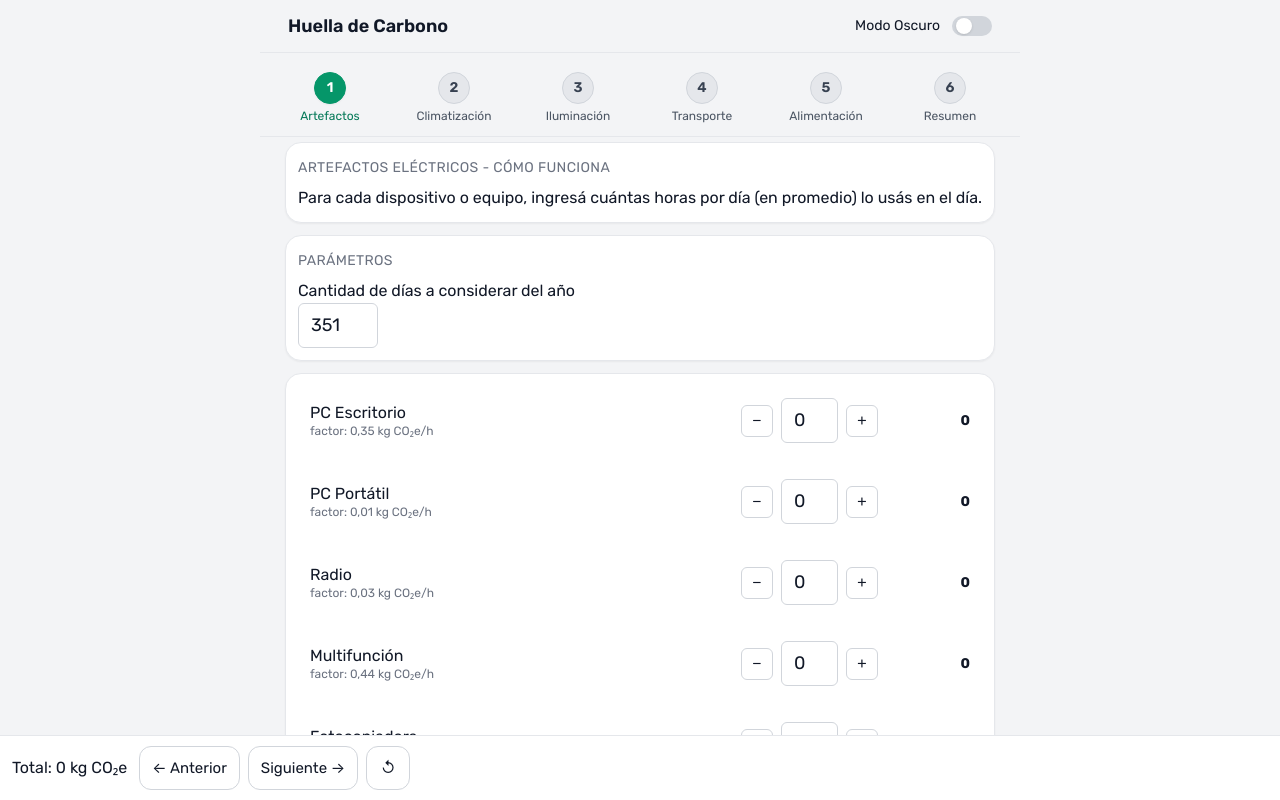
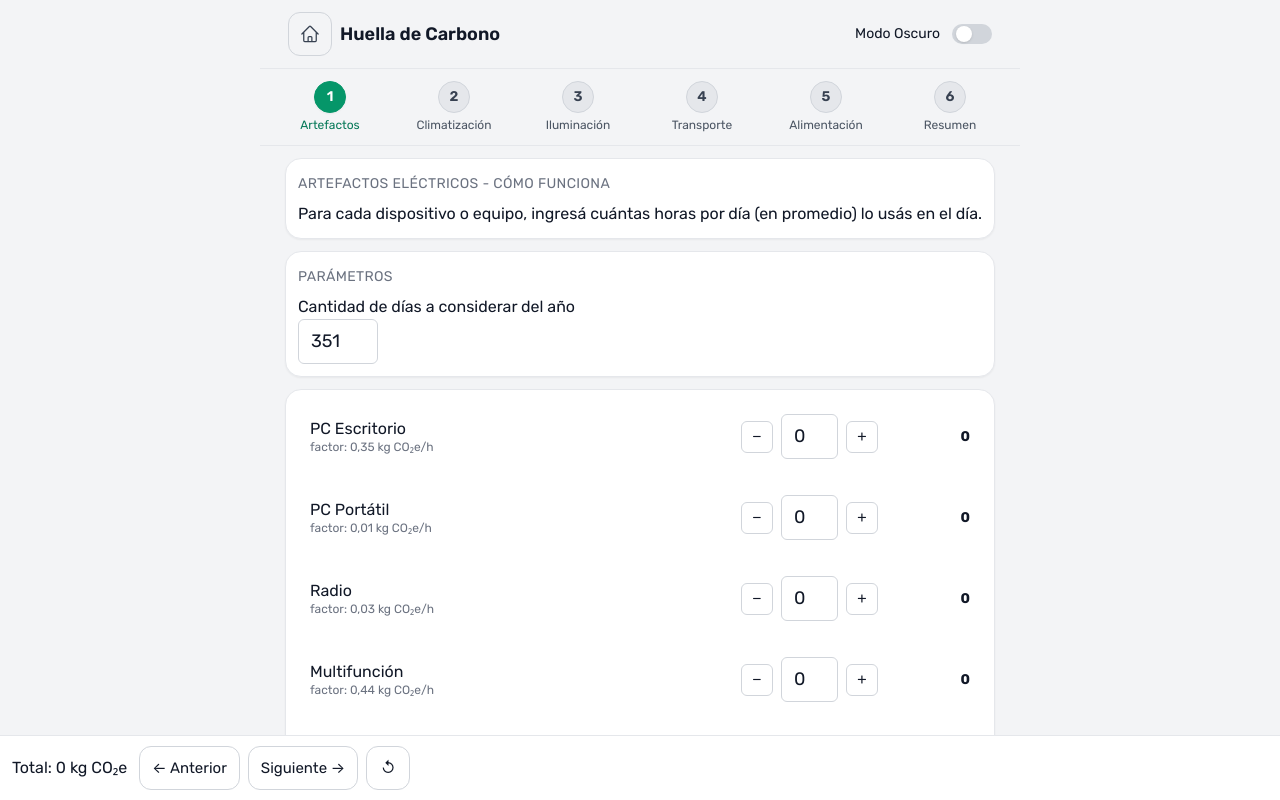
Before and after one commit to OpazoTD/Tp-Integrador-Front-End, a plain HTML site: page calculadora.html in a window 1280 px wide. Drawn offline with nearby package versions, Linux system fonts and the light colour scheme.

Commit message:
Calculadora: se agregó botón inicio
Se agregó un botón inicio en el header, para volver a la página principal.

```diff
--- a/calculadora.html
+++ b/calculadora.html
@@ -85,10 +85,38 @@
         class="header bg-gray-100 dark:bg-gray-900 border-b border-gray-200 dark:border-zinc-800 sticky top-0 z-20 px-4 py-3"
       >
         <div class="max-w-3xl mx-auto px-3 flex items-center justify-between">
-          <h1 class="text-lg font-semibold text-[18px] m-0">
-            Huella de Carbono
-          </h1>
-          <div class="subtle text-xs mt-0.5"></div>
+          <!-- Botón Inicio + título + control claro/oscuro -->
+          <div class="flex items-center gap-2">
+            <a
+              href="index.html"
+              aria-label="Inicio"
+              title="Inicio"
+              class="inline-flex items-center justify-center rounded-xl border border-gray-300 dark:border-zinc-700 min-w-[44px] min-h-[44px] p-2 text-gray-700 dark:text-gray-200 hover:bg-gray-300 dark:hover:bg-lime-800 focus-visible:outline-none focus-visible:ring focus-visible:ring-emerald-500/30 transition"
+            >
+
+              <svg
+                xmlns="http://www.w3.org/2000/svg"
+                viewBox="0 0 24 24"
+                fill="none"
+                stroke="currentColor"
+                stroke-width="1.5"
+                aria-hidden="true"
+                class="w-5 h-5"
+              >
+                <path
+                  stroke-linecap="round"
+                  stroke-linejoin="round"
+                  d="m2.25 12 8.954-8.955c.44-.439 1.152-.439 1.591 0L21.75 12M4.5 9.75v10.125c0 .621.504 1.125 1.125 1.125H9.75v-4.875c0-.621.504-1.125 1.125-1.125h2.25c.621 0 1.125.504 1.125 1.125V21h4.125c.621 0 1.125-.504 1.125-1.125V9.75M8.25 21h8.25"
+                />
+              </svg>
+            </a>
+
+            <h1 class="text-lg font-semibold text-[18px] m-0">
+              Huella de Carbono
+            </h1>
+          </div>
+
+          <!-- Control modo claro/oscuro  -->
           <label class="flex items-center cursor-pointer select-none ml-4">
             <span id="mode_text" class="mr-3 text-sm">Modo Oscuro</span>
             <input id="darkToggle" type="checkbox" class="hidden" />
@@ -242,7 +270,7 @@
         </section>
 
         <!-- ILUMINACION -->
-<section
+        <section
           id="page-iluminacion"
           class="page"
           role="tabpanel"
```
